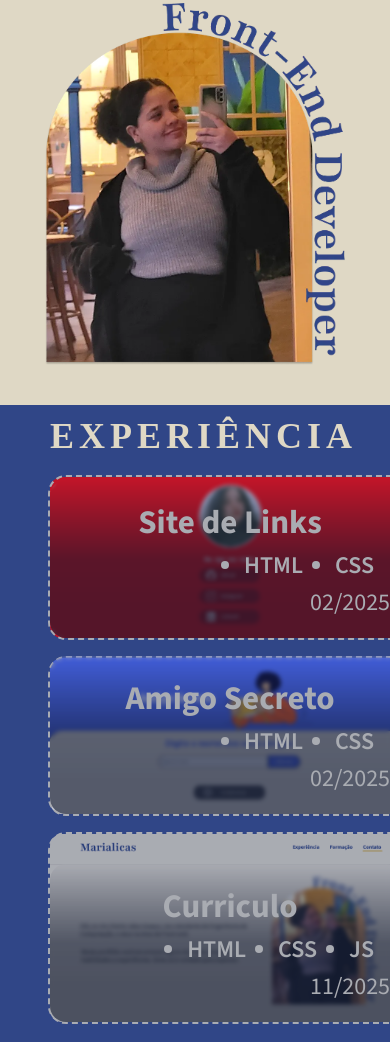
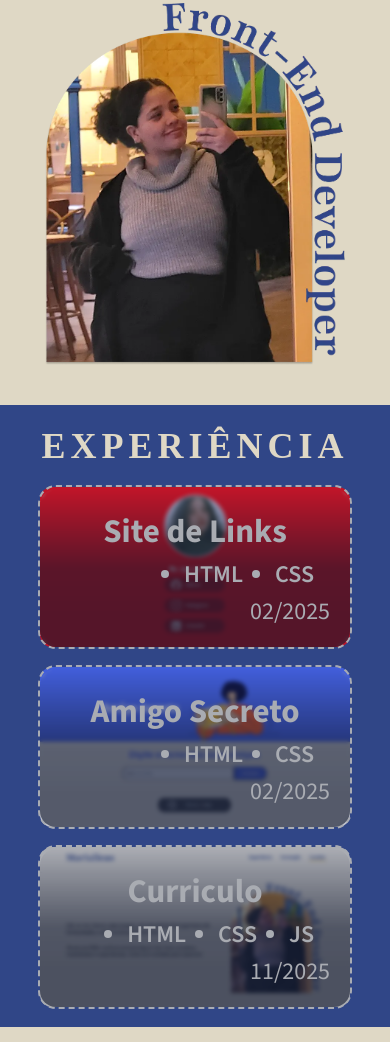
Before and after one commit to marialicas/Portifolio, a plain HTML site: page index.html in a window 390 px wide. Shown: the part 646-1688 px from the top of the page. Drawn offline with nearby package versions, Linux system fonts and the light colour scheme; a web font is replaced by a local one.

Commit message:
feat: finalizando experiencia

```diff
--- a/index.html
+++ b/index.html
@@ -37,6 +37,7 @@
     </main>
 
     <section id="experiencia">
+      <div class="conteudo">
         <h1>Experiência</h1>
         <div class="card">
           <img src="/assets/site-links.png" alt="site-links" />
@@ -72,6 +73,7 @@
             <p>11/2025</p>
           </div>
         </div>
+      </div>
     </section>
   </body>
 </html>
--- a/style/experiencia.css
+++ b/style/experiencia.css
@@ -1,10 +1,13 @@
 #experiencia {
-  display: flex;
-  padding: 10px 142px 20px 50px;
-  justify-content: space-between;
   background: var(--color-secondary);
-  color: var(--color-primary);
-  align-items: center;
+
+  .conteudo {
+    display: flex;
+    color: var(--color-primary);
+    align-items: center;
+    gap: 40px;
+    justify-content: center;
+  }
 
   h1 {
     display: flex;
@@ -76,9 +79,10 @@
 
 @media (max-width: 800px) {
   #experiencia {
-    display: grid;
-    grid-template-columns: repeat(auto-fit, minmax(250px, 1fr));
-    gap: 20px;
+    .conteudo {
+      flex-direction: column;
+      gap: 20px;
+    }
 
     h1 {
       display: block;
@@ -91,7 +95,19 @@
     }
 
     .card {
-      height: 100%;
+      height: 160px;
+      width: 100%;
+    }
+
+    img {
+      width: 100%;
     }
   }
 }
+
+@media (max-width: 1500px) {
+  #experiencia {
+    gap: 20px;
+    padding: 20px 40px;
+  }
+}
--- a/style/introducao.css
+++ b/style/introducao.css
@@ -1,6 +1,6 @@
 .introducao {
   display: grid;
-  max-width: 1140px;
+  max-width: 1150px;
   justify-content: space-between;
   grid-template-columns: 1fr 0.5fr 1fr;
   align-items: center;
@@ -23,7 +23,7 @@
     display: block;
     max-width: 25rem;
     object-fit: cover;
-    justify-self: center;
+    justify-self: flex-end;
     grid-column: 3;
   }
 
@@ -56,6 +56,7 @@
     img {
       grid-row: 3;
       grid-column: auto;
+      justify-self: center;
     }
 
     &::before {
```
Lines whose indentation alone changed are shown as unchanged.
